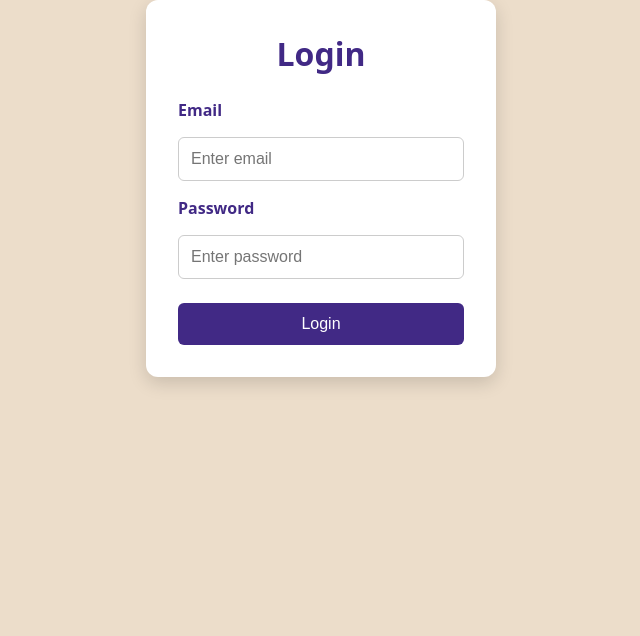
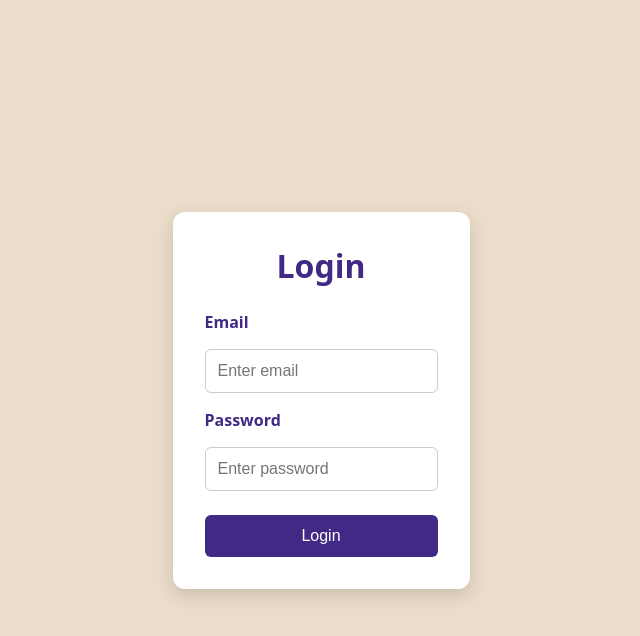
Before and after one commit to nishant00155/Ai-resume, a React app in the folder frontend/: page /login in a window 1280 px wide. Shown: the top 636 px of the page, without its empty margins (319-959 px from the left). Built offline with nearby package versions, Linux system fonts and the light colour scheme; no server answers; the HTML template or start-up script is replaced by a standard one.

Commit message:
modify scss for login

```diff
--- a/frontend/src/features/auth/style/auth.form.scss
+++ b/frontend/src/features/auth/style/auth.form.scss
@@ -1,11 +1,20 @@
+/* Page wrapper */
+main {
+  min-height: 100vh;
+  display: flex;
+  justify-content: center;
+  align-items: center;
+  padding: 2rem;
+  box-sizing: border-box;
+}
 
 /* Card container */
 .form-container {
-  width: 350px;
+  width: min(100%, 350px);
   background: #fff;
   padding: 2rem;
   border-radius: 12px;
-  box-shadow: 0 6px 18px rgba(0,0,0,0.15);
+  box-shadow: 0 6px 18px rgba(0, 0, 0, 0.15);
 }
 
 /* Heading */
```
